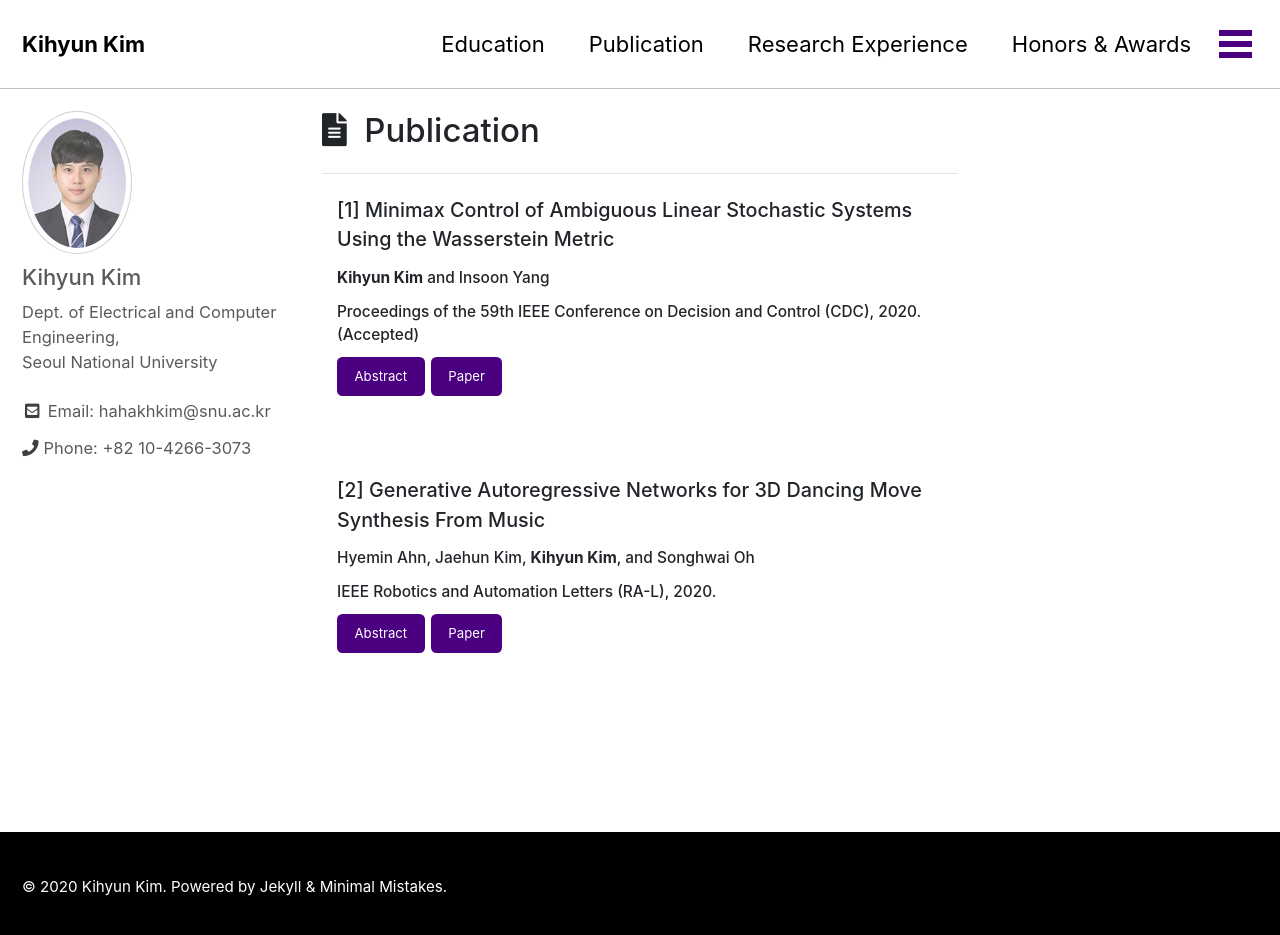
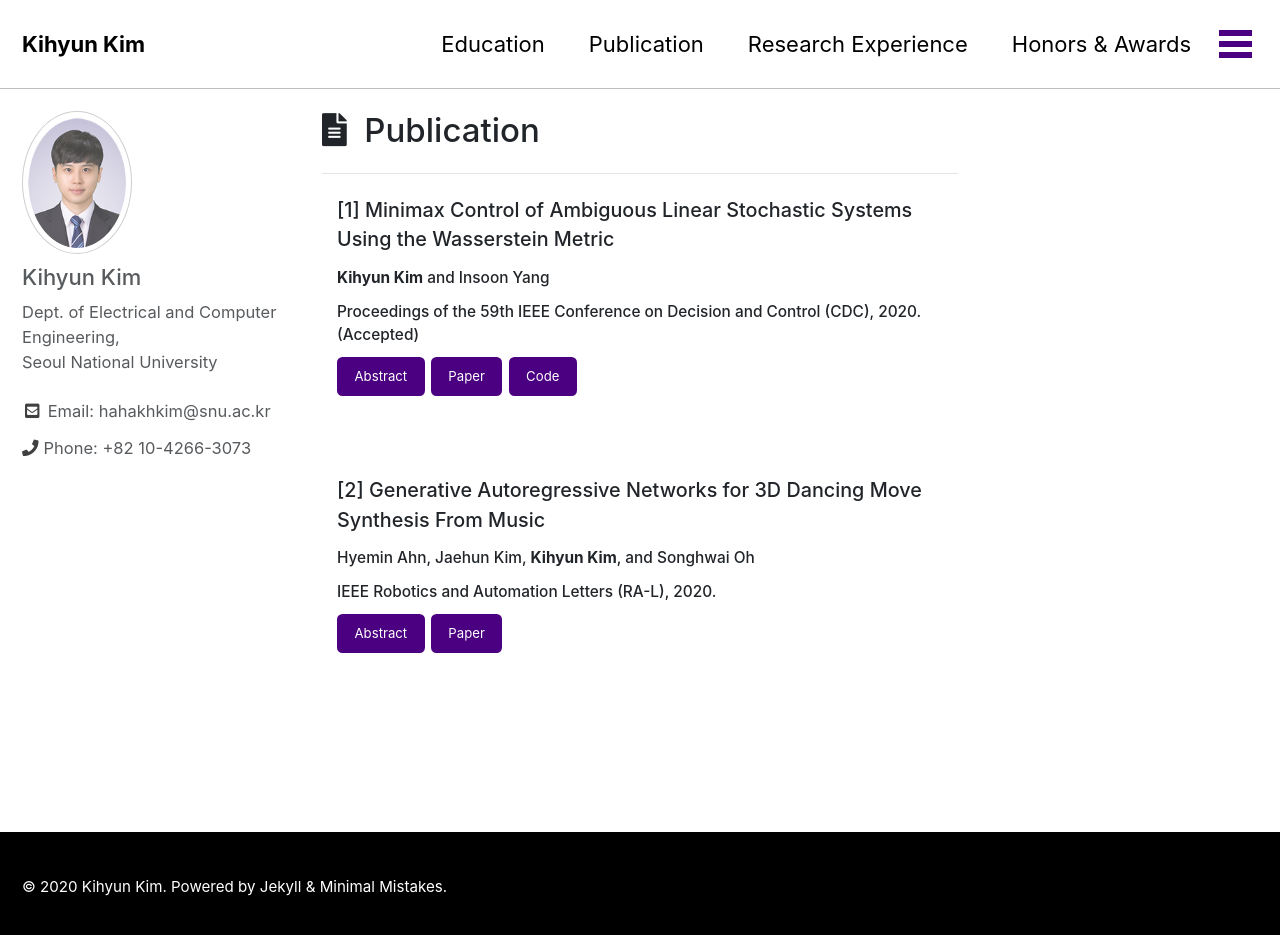
Before and after one commit to hahakhkim/hahakhkim.github.io, a Jekyll site: the page built from _pages/publication.html, in a window 1280 px wide and 943 px high. Shown: the top 935 px of the window. Built offline with Jekyll 4.4.1, drawn with Linux system fonts in a browser that asks for light colours; cached includes are drawn as plain includes; nearby versions of some CDN libraries.

Commit message:
Update publication.html

```diff
--- a/_pages/publication.html
+++ b/_pages/publication.html
@@ -56,6 +56,9 @@ permalink: /publication/
 			<button class="btn" type="button" onclick="window.open('https://arxiv.org/abs/2003.13258')">
 				Paper
 			</button>
+			<button class="btn" type="button" onclick="window.open('https://github.com/hahakhkim/Wasserstein_Minimax_LQR')">
+				Code
+			</button>
 			<div class="collapse" id="collapseExample">
 				<div class="card card-body">
 				<h6 class="custom1">  In this paper, we propose a minimax linear-quadratic control method to address the issue of inaccurate distribution information in practical stochastic systems.
```
